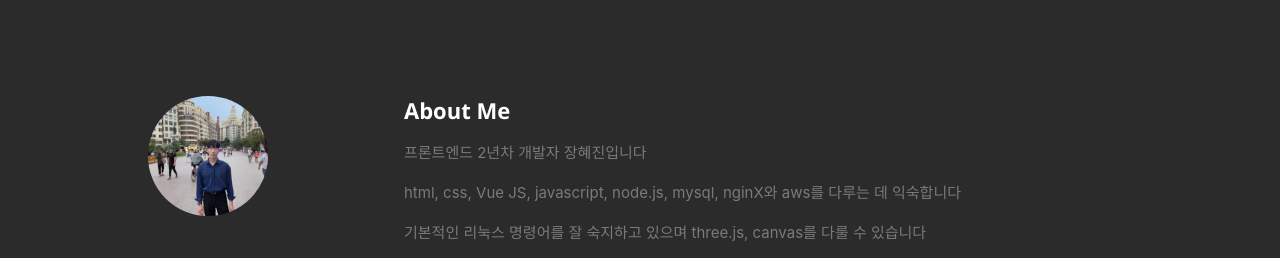
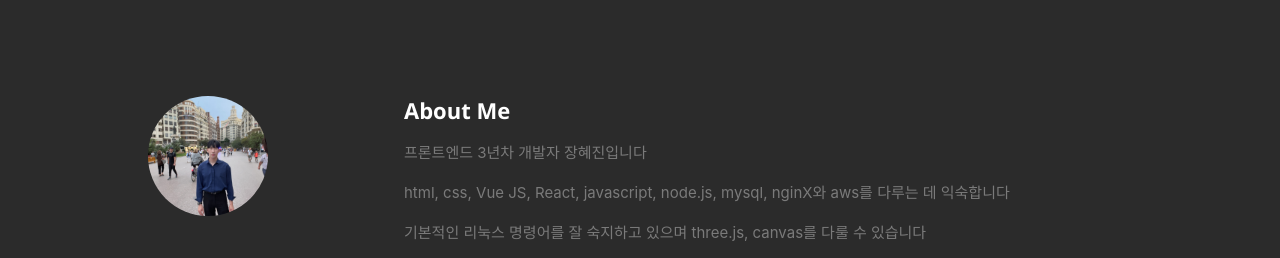
Before and after one commit to hyeba/portfolio, a React (Create React App) app in the folder Desktop/portfolio/: page / in a window 1280 px wide. Shown: the part 800-1058 px from the top of the page. Built offline with nearby package versions, Linux system fonts and the light colour scheme.

Commit message:
20231108 업데이트

```diff
--- a/Desktop/portfolio/src/resumeData.js
+++ b/Desktop/portfolio/src/resumeData.js
@@ -11,8 +11,8 @@ let resumeData = {
             "className": "fa fa-github"
         },
     ],
-    "aboutme": "프론트엔드 2년차 개발자 장혜진입니다",
-    "aboutDescription": "html, css, Vue JS, javascript, node.js, mysql, nginX와 aws를 다루는 데 익숙합니다",
+    "aboutme": "프론트엔드 3년차 개발자 장혜진입니다",
+    "aboutDescription": "html, css, Vue JS, React, javascript, node.js, mysql, nginX와 aws를 다루는 데 익숙합니다",
     "aboutDescription2": "기본적인 리눅스 명령어를 잘 숙지하고 있으며 three.js, canvas를 다룰 수 있습니다",
     "aboutDescription3": "기본 웹 제작부터 배포, 구글 플레이 스토어, 앱스토어 출시까지 다수의 경험이 있습니다",
     "aboutDescription4": "NPM 라이브러리 배포 경험이 있습니다",
@@ -155,7 +155,7 @@ let resumeData = {
             "name": "phonekeypad-js npm",
             "description": "npm 라이브러리 배포",
             "imgurl": "images/portfolio/portfolio-npmimg.png",
-            "url": "https://www.npmjs.com/package/phonekeypad-js",
+            "url": "https://www.npmjs.com/package/phone-keypad",
             "contentDescriotion": "키패드 npm 라이브러리 개발 및 배포",
             "contentDescriotion2": "최적화 진행중",
             "contentDescriotion3": "기여도: 100%",
```
